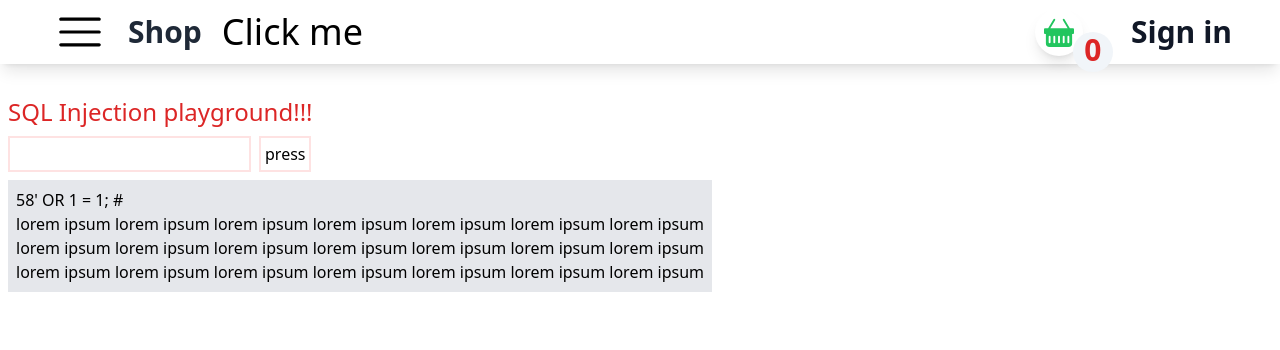
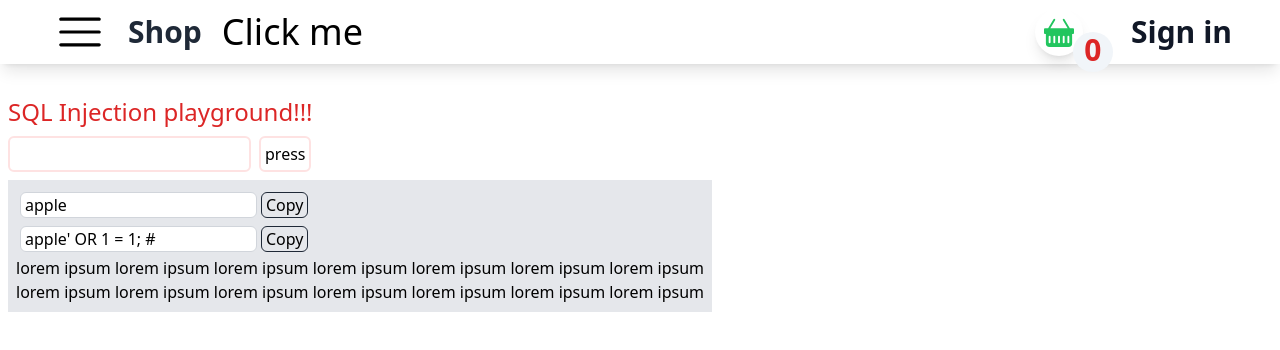
Before and after one commit to MiniWalls/cybersecurity-site, a React (Create React App) app: page /warning in a window 1280 px wide. Shown: the top 350 px of the page. Built offline with nearby package versions, Linux system fonts and the light colour scheme.

Commit message:
Now possible to send dangerous http requests and copy button for example requests

```diff
--- a/src/Pages/Warning.tsx
+++ b/src/Pages/Warning.tsx
@@ -1,11 +1,28 @@
 import { useEffect, useState } from "react";
+import axios from "axios";
+import ClipboardCopy from "../components/ClipboardCopy";
 
 const Warning = (): JSX.Element => {
   const [queryParam, setQueryParam] = useState<string>("");
+  const [data, setData] = useState<string[]>([]);
 
   const submitClick = () => {
+    setData([]);
     const url = "http://localhost:3001/products/vulnerable?name=" + encodeURIComponent(queryParam);
     console.log(url);
+
+    axios.get(url)
+    .then((res: { data: { name: string }[] }) => {
+      console.log(res);
+      setData(prevData => {
+        if (Array.isArray(prevData)) {
+          return [...prevData, ...res.data.map((item) => item?.name ?? '')];
+        }
+        return [] as string[];
+      });
+    }).catch((err: Error) => {
+      console.log(err);
+    });
   };
 
 
@@ -20,15 +37,20 @@ const Warning = (): JSX.Element => {
     <>
       <h1 className="text-red-600 text-2xl">SQL Injection playground!!!</h1>
       <form className="mt-2" >
-        <input type="text" className="border-2 border-red-100 p-1" value={queryParam} onChange={(e) => setQueryParam(e.target.value)}/>
-        <button className="border-2 border-red-100 p-1 mx-2" type="button" onClick={() => submitClick()}>press</button>
+        <input type="text" className="border-2 border-red-100 p-1 rounded-md" value={queryParam} onChange={(e) => setQueryParam(e.target.value)}/>
+        <button className="border-2 border-red-100 p-1 mx-2 rounded-md" type="button" onClick={() => submitClick()}>press</button>
         <div className="bg-gray-200 max-w-fit p-2 mt-2">
-        58' OR 1 = 1; #<br/>
-        lorem ipsum lorem ipsum lorem ipsum lorem ipsum lorem ipsum lorem ipsum lorem ipsum<br/>
+        <ClipboardCopy copyText="apple" />
+        <ClipboardCopy copyText="apple' OR 1 = 1; #" />
         lorem ipsum lorem ipsum lorem ipsum lorem ipsum lorem ipsum lorem ipsum lorem ipsum<br/>
         lorem ipsum lorem ipsum lorem ipsum lorem ipsum lorem ipsum lorem ipsum lorem ipsum<br/>
         </div>
       </form>
+      {data.map((item) => (
+        <div className="bg-gray-200 max-w-fit p-2 mt-2">
+          <p>{item}</p>
+        </div>
+      ))}
     </>
   );
 };
--- /dev/null
+++ b/src/components/ClipboardCopy.tsx
@@ -0,0 +1,43 @@
+import { useState } from 'react';
+
+interface ComponentProps {
+  copyText: string;
+}
+
+function ClipboardCopy({ copyText }: ComponentProps): JSX.Element {
+  const [isCopied, setIsCopied] = useState(false);
+
+  async function copyTextToClipboard(text: string) {
+    if ('clipboard' in navigator) {
+      return await navigator.clipboard.writeText(text);
+    } else {
+      return document.execCommand('copy', true, text); //Deprecated but there's no alternative made for it.
+    }
+  }
+
+  const handleCopyClick = () => {
+    // Asynchronously call copyTextToClipboard
+    copyTextToClipboard(copyText)
+      .then(() => {
+        // If successful, update the isCopied state value
+        setIsCopied(true);
+        setTimeout(() => {
+          setIsCopied(false);
+        }, 900);
+      })
+      .catch((err) => {
+        console.log(err);
+      });
+  };
+
+  return (
+    <div>
+      <input type="text" value={copyText} readOnly className="mx-1 my-1 pl-1 rounded-md border-gray-300 border-[1px]"/>
+      <button type="button" onClick={handleCopyClick} className="px-1 rounded-md border-gray-800 border-[1px]">
+        <span>{isCopied ? 'Copied!' : 'Copy'}</span>
+      </button>
+    </div>
+  );
+}
+
+export default ClipboardCopy;
```
